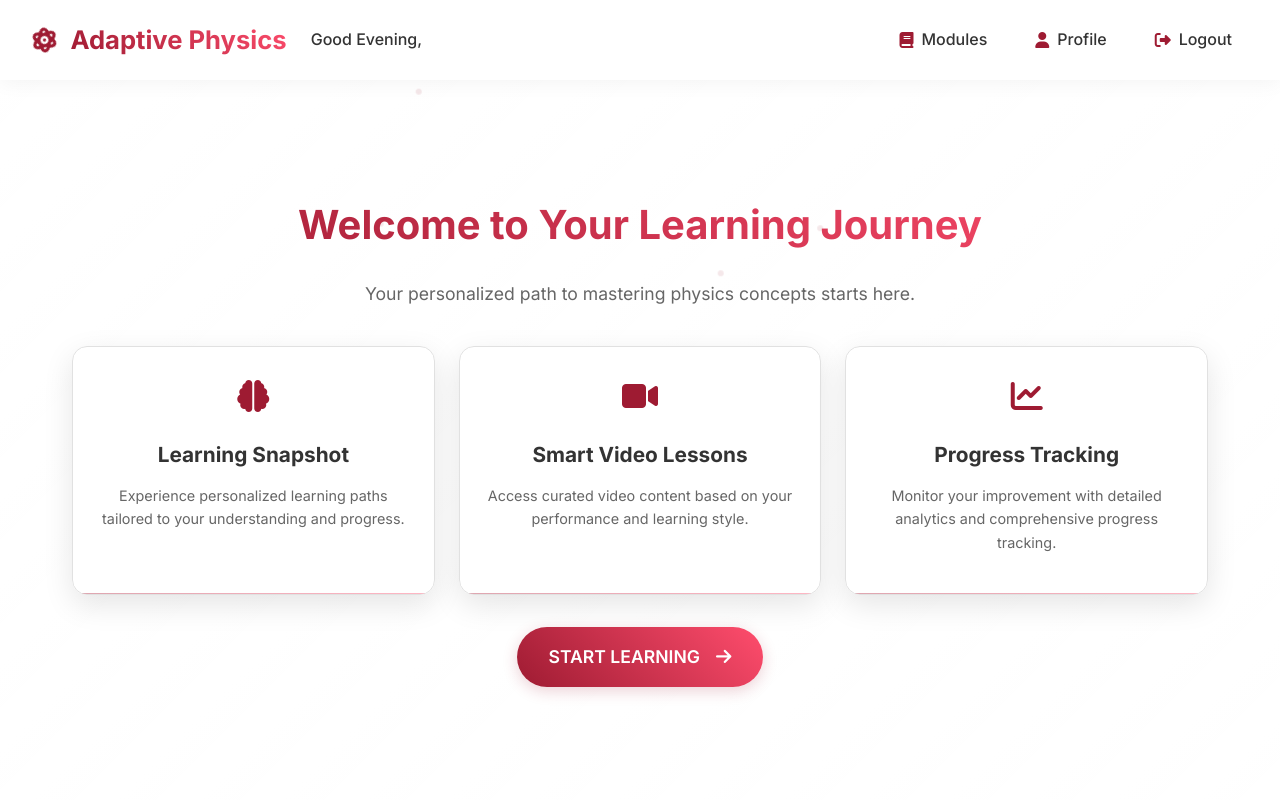
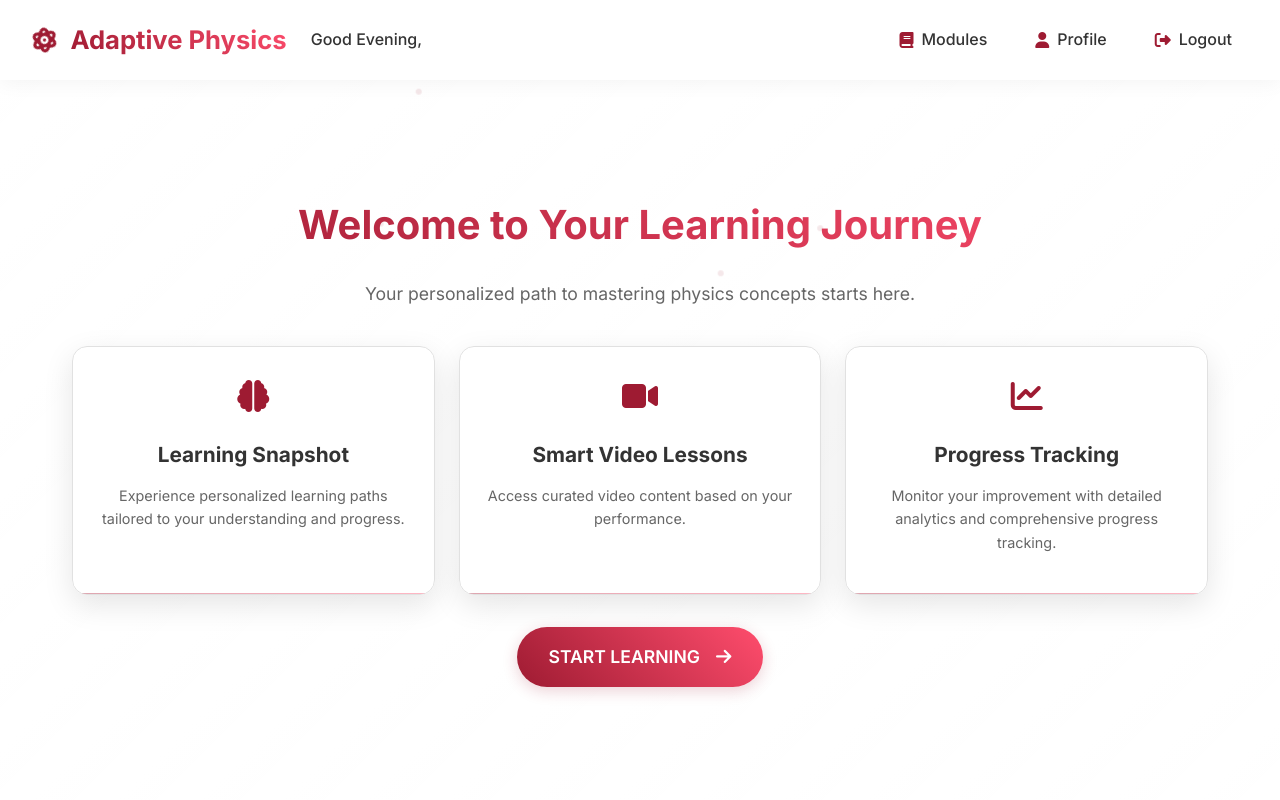
Before and after one commit to YizhuGao/adaptive_learning_webapp, a Django app: template adaptive_learning/my_app/templates/my_app/home.html in a window 1280 px wide. Run offline with Django 3.2, Linux system fonts and the light colour scheme; the template is opened without the code that fills it, so the values that code supplies are empty.

Commit message:
Settings.py & frontend changes

```diff
--- a/adaptive_learning/my_app/templates/my_app/home.html
+++ b/adaptive_learning/my_app/templates/my_app/home.html
@@ -104,7 +104,7 @@
                             <i class="fas fa-video"></i>
                         </div>
                         <h3>Smart Video Lessons</h3>
-                        <p>Access curated video content based on your performance and learning style.</p>
+                        <p>Access curated video content based on your performance.</p>
                         <div class="feature-hover">
                             <i class="fas fa-play-circle glow"></i>
                             <span>Start Learning</span>
--- a/adaptive_learning/my_app/templates/my_app/modules.html
+++ b/adaptive_learning/my_app/templates/my_app/modules.html
@@ -136,7 +136,7 @@
 
                 {% if item.upcoming_subtopics %}
                 <div class="upcoming-card" data-aos="fade-up" data-aos-delay="{{ forloop.counter|add:"250" }}">
-                    <h3>Upcoming Topics</h3>
+                    <h3>Upcoming Sub-Topics</h3>
                     <div class="completed-topics">
                         <h4><i class="fas fa-forward"></i> Next in Your Journey</h4>
                         <ul>
```
